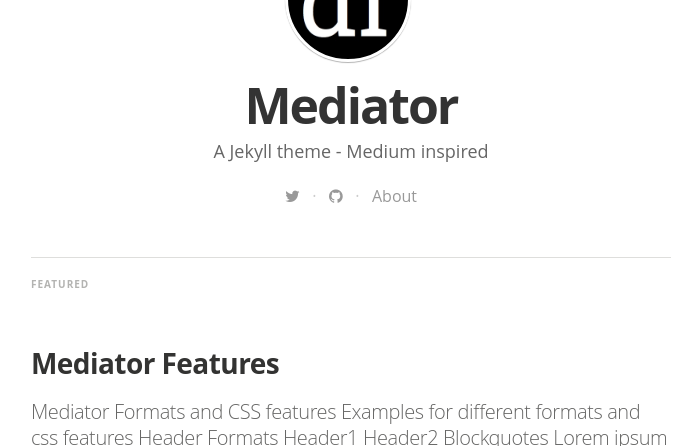
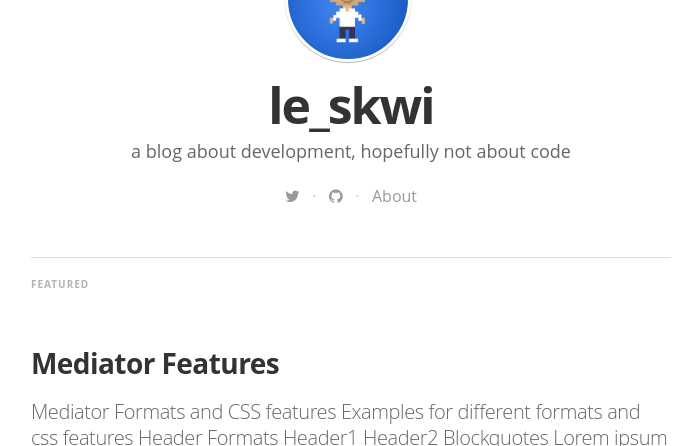
Before and after one commit to skwi/skwi.github.io, a Jekyll site: the page built from index.html, in a window 1280 px wide and 900 px high, cut to the strip 454-900 px from the top of the window. Shown: the whole strip, without its empty margins (289-986 px from the left). Built offline with Jekyll 4.4.1, drawn with Linux system fonts in a browser that asks for light colours; nearby versions of some CDN libraries; some web fonts are replaced; Markdown is read by kramdown in place of the engine named in the settings; the list of posts is cut into pages by our own code; some of the changed text lies outside the part shown.

Commit message:
Configuration

```diff
--- a/_config.yml
+++ b/_config.yml
@@ -3,29 +3,27 @@ markdown: redcarpet
 highlighter: pygments
 
 # Site settings
-title: "Mediator"
-description: > # this means to ignore newlines until "email:"
-   A Jekyll theme - Medium inspired
+title: "le_skwi"
+description: >
+   a blog about development, hopefully not about code
 
-email: a-mail@mail.mail
-#blog logo
-logo: "/assets/images/df_logo.jpg"
-# blog cover
-cover: "/assets/images/cA4aKEIPQrerBnp1yGHv_IMG_9534-3-2.jpg"
+email: cedric@skwi.fr
+logo: "/assets/images/skwi.jpg"
+cover: "/assets/images/macbook-coffee.jpg"
 
-name: 'Dirk Fabisch'
-author: 'Dirk Fabisch'
-author_image: "/assets/images/author.jpg"
+name: 'Cédric Spalvieri'
+author: 'Cédric Spalvieri'
+author_image: "/assets/images/author.png"
 
 paginate:	5
 
-url: "http://myblog.***.***" # the base hostname & protocol for your site
+url: "http://skwi.github.io/"
 baseurl: ""
 
 # social icons and sharing options
 social:
   - icon:	twitter
-    url:	https://twitter.com/dirkfabisch
+    url:	https://twitter.com/le_skwi
     desc: Follow me on twitter
     share_url: http://twitter.com/share
     share_title: ?text=
@@ -39,7 +37,7 @@ social:
 #    share_link: "&amp;u="
 
   - icon:	github
-    url:	https://github.com/dirkfabisch
+    url:	https://github.com/skwi
     desc:	Fork me on github
     share_url:
     share_title:
```
Also changed, not shown: assets/images/author.jpg (deleted), assets/images/author.png (added), assets/images/background_image.jpg (deleted), assets/images/df_logo.jpg (deleted), assets/images/screenshot1.jpg (deleted), assets/images/screenshot2.jpg (deleted), assets/images/screenshot3.jpg (deleted), assets/images/skwi.jpg (added), 1 other file.
